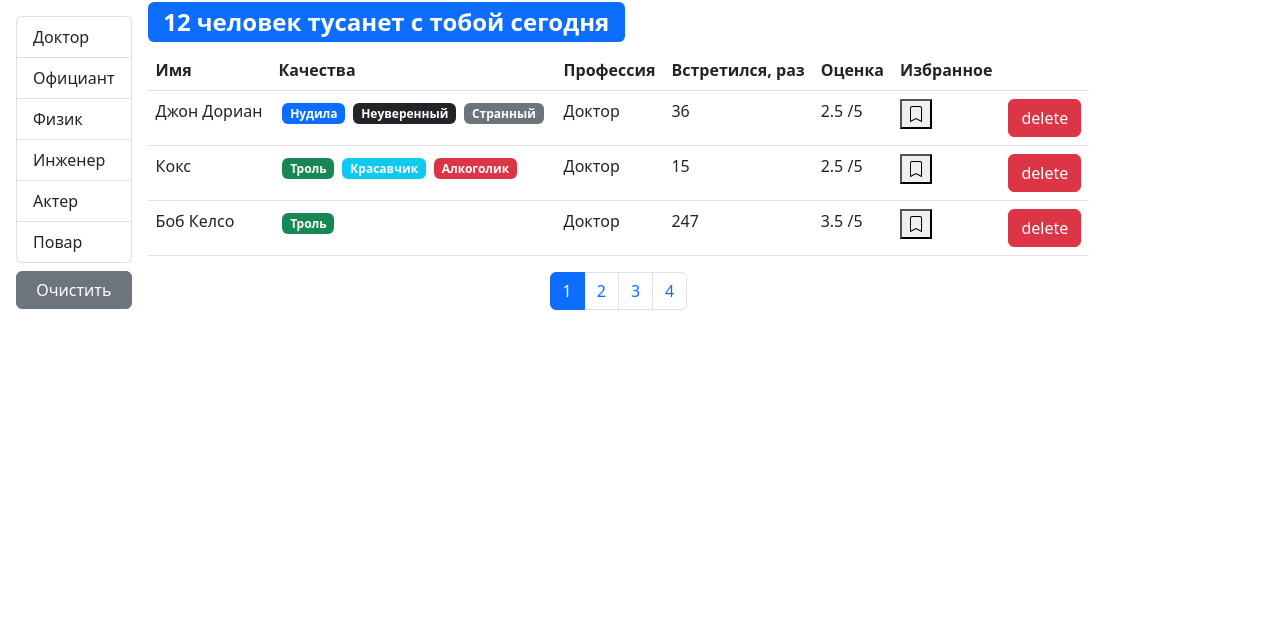
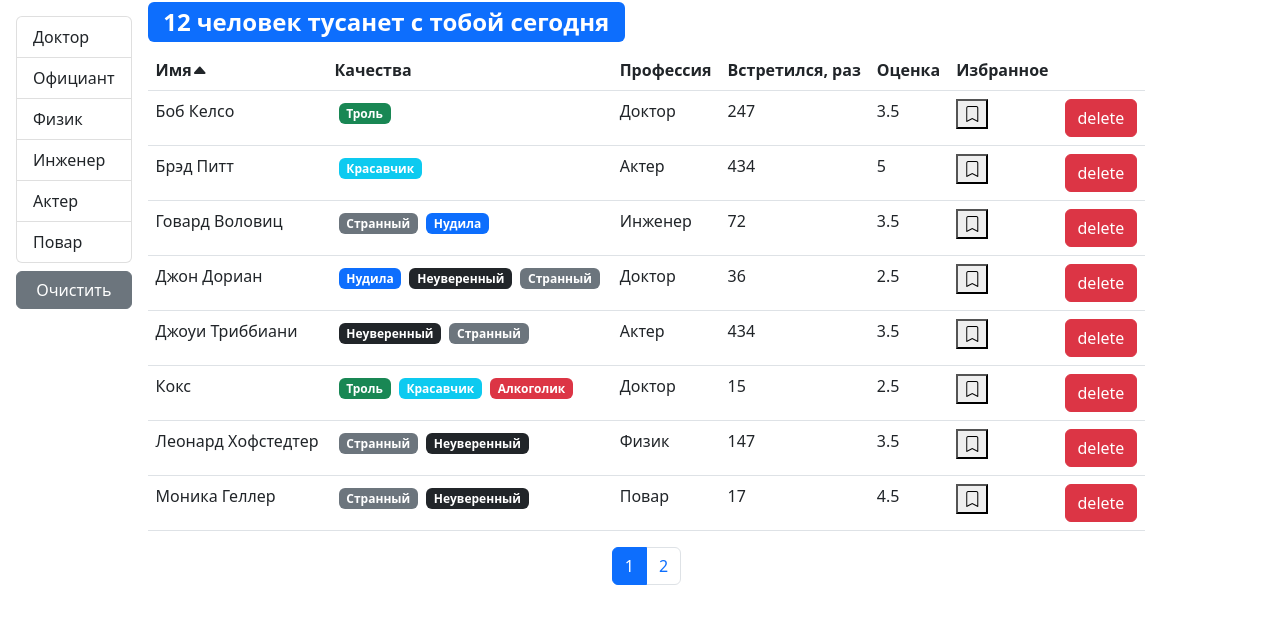
Before and after one commit to kva077/fast-company, a React (Create React App) app: page / in a window 1280 px wide. Shown: the top 624 px of the page. Built offline with nearby package versions, Linux system fonts and the light colour scheme.

Commit message:
number 6

```diff
--- a/src/app/App.js
+++ b/src/app/App.js
@@ -1,35 +1,8 @@
-import React, { useState, useEffect } from "react";
+import React from "react";
 import Users from "./components/users";
-import api from "./api";
 
 function App() {
-    const [users, setUsers] = useState([]);
-    const handleDelete = (userId) => {
-        setUsers(users.filter((user) => user._id !== userId));
-    };
-    const handleToggleBookMark = (id) => {
-        setUsers(
-            users.map((user) => {
-                if (user._id === id) {
-                    return { ...user, bookmark: !user.bookmark };
-                }
-                return user;
-            })
-        );
-        console.log(id);
-    };
-    useEffect(() => {
-        api.users.fetchAll().then((data) => setUsers(data));
-    }, []);
-    return (
-        <div>
-            <Users
-                onDelete={handleDelete}
-                onToggleBookMark={handleToggleBookMark}
-                users={users}
-            />
-        </div>
-    );
+    return <Users />;
 }
 
 export default App;
--- /dev/null
+++ b/src/app/components/qualitiesList.jsx
@@ -0,0 +1,18 @@
+import React from "react";
+import PropTypes from "prop-types";
+import Quality from "./quality";
+
+const QualitiesList = ({ qualities }) => {
+    return (
+        <>
+            {qualities.map((qual) => (
+                <Quality key={qual._id} {...qual} />
+            ))}
+        </>
+    );
+};
+
+QualitiesList.propTypes = {
+    qualities: PropTypes.array.isRequired
+};
+export default QualitiesList;
--- /dev/null
+++ b/src/app/components/table.jsx
@@ -0,0 +1,25 @@
+import React from "react";
+import PropTypes from "prop-types";
+import TableBody from "./tableBody";
+import TableHeader from "./tableHeader";
+
+const Table = ({ onSort, selectedSort, columns, data, children }) => {
+    return (
+        <table className="table">
+            {children || (
+                <>
+                    <TableHeader {...{ onSort, selectedSort, columns }} />
+                    <TableBody {...{ columns, data }} />
+                </>
+            )}
+        </table>
+    );
+};
+Table.propTypes = {
+    onSort: PropTypes.func,
+    selectedSort: PropTypes.object,
+    columns: PropTypes.object,
+    data: PropTypes.array,
+    children: PropTypes.array
+};
+export default Table;
--- /dev/null
+++ b/src/app/components/tableBody.jsx
@@ -0,0 +1,35 @@
+import React from "react";
+import PropTypes from "prop-types";
+import _ from "lodash";
+
+const TableBody = ({ data, columns }) => {
+    const renderContent = (item, column) => {
+        if (columns[column].component) {
+            const component = columns[column].component;
+            if (typeof component === "function") {
+                return component(item);
+            }
+            return component;
+        }
+        return _.get(item, columns[column].path);
+    };
+    return (
+        <tbody>
+            {" "}
+            {data.map((item) => (
+                <tr key={item._id}>
+                    {Object.keys(columns).map((column) => (
+                        <td key={column}>{renderContent(item, column)}</td>
+                    ))}{" "}
+                </tr>
+            ))}{" "}
+        </tbody>
+    );
+};
+
+TableBody.propTypes = {
+    data: PropTypes.array.isRequired,
+    columns: PropTypes.object.isRequired
+};
+
+export default TableBody;
--- /dev/null
+++ b/src/app/components/tableHeader.jsx
@@ -0,0 +1,51 @@
+import React from "react";
+import PropTypes from "prop-types";
+const TableHeader = ({ onSort, selectedSort, columns }) => {
+    const handleSort = (item) => {
+        if (selectedSort.path === item) {
+            onSort({
+                ...selectedSort,
+                order: selectedSort.order === "asc" ? "desc" : "asc"
+            });
+            console.log(selectedSort.path);
+        } else {
+            onSort({ path: item, order: "asc" });
+            console.log(selectedSort.path);
+        }
+    };
+
+    return (
+        <thead>
+            <tr>
+                {Object.keys(columns).map((column) => (
+                    <th
+                        key={column}
+                        onClick={
+                            columns[column].path
+                                ? () => handleSort(columns[column].path)
+                                : undefined
+                        }
+                        {...{ role: columns[column].path && "button" }}
+                        scope="col"
+                    >
+                        {columns[column].name}
+                        {selectedSort.path === columns[column].path ? (
+                            selectedSort.order === "asc" ? (
+                                <i className="bi bi-caret-up-fill"></i>
+                            ) : (
+                                <i className="bi bi-caret-down-fill"></i>
+                            )
+                        ) : null}
+                    </th>
+                ))}
+            </tr>
+        </thead>
+    );
+};
+TableHeader.propTypes = {
+    onSort: PropTypes.func.isRequired,
+    selectedSort: PropTypes.object.isRequired,
+    columns: PropTypes.object.isRequired
+};
+
+export default TableHeader;
--- a/src/app/components/user.jsx
+++ /dev/null
@@ -1,56 +0,0 @@
-import React from "react";
-import PropTypes from "prop-types";
-import Quality from "./quality";
-import BookMark from "./bookmark";
-const User = ({
-    _id,
-    name,
-    qualities,
-    profession,
-    completedMeetings,
-    rate,
-    onDelete,
-    bookmark,
-    onToggleBookMark
-}) => {
-    return (
-        <tr key={_id}>
-            <td>{name}</td>
-            <td>
-                {qualities.map((qual) => (
-                    <Quality key={qual._id} {...qual} />
-                ))}
-            </td>
-            <td>{profession.name}</td>
-            <td>{completedMeetings}</td>
-            <td>{rate} /5</td>
-            <td>
-                <BookMark
-                    status={bookmark}
-                    onClick={() => onToggleBookMark(_id)}
-                />
-            </td>
-            <td>
-                <button
-                    onClick={() => onDelete(_id)}
-                    className="btn btn-danger"
-                >
-                    delete
-                </button>
-            </td>
-        </tr>
-    );
-};
-User.propTypes = {
-    _id: PropTypes.string.isRequired,
-    name: PropTypes.string.isRequired,
-    qualities: PropTypes.array,
-    profession: PropTypes.object.isRequired,
-    completedMeetings: PropTypes.number.isRequired,
-    rate: PropTypes.number.isRequired,
-    onDelete: PropTypes.func.isRequired,
-    bookmark: PropTypes.bool,
-    onToggleBookMark: PropTypes.func.isRequired
-};
-
-export default User;
--- a/src/app/components/users.jsx
+++ b/src/app/components/users.jsx
@@ -3,15 +3,35 @@
 import PropTypes from "prop-types";
 import { paginate } from "../utils/paginate";
 import Pagination from "./pagination";
-import User from "./user";
 import api from "../api";
 import GroupList from "./grouplist";
 import SearchStatus from "./searchStatus";
-const Users = ({ users: allUsers, ...rest }) => {
+import UserTable from "./usersTable";
+const Users = () => {
     const [currentPage, setCurrentPage] = useState(1);
     const [professions, setProfession] = useState();
     const [selectedProf, setSelectedProf] = useState();
-    const pageSize = 3;
+    const [sortBy, setSortBy] = useState({ path: "name", order: "asc" });
+    const pageSize = 8;
+
+    const [users, setUsers] = useState();
+    useEffect(() => {
+        api.users.fetchAll().then((data) => setUsers(data));
+    }, []);
+    const handleDelete = (userId) => {
+        setUsers(users.filter((user) => user._id !== userId));
+    };
+    const handleToggleBookMark = (id) => {
+        setUsers(
+            users.map((user) => {
+                if (user._id === id) {
+                    return { ...user, bookmark: !user.bookmark };
+                }
+                return user;
+            })
+        );
+    };
+
     useEffect(() => {
         api.professions.fetchAll().then((data) => setProfession(data));
     }, []);
@@ -26,11 +46,21 @@
     const handlePageChange = (pageIndex) => {
         setCurrentPage(pageIndex);
     };
+
+    const handleSort = (item) => {
+        setSortBy(item);
+    };
+    if (users) {
         const filteredUsers = selectedProf
-        ? allUsers.filter((user) => _.isEqual(user.profession, selectedProf))
-        : allUsers;
+            ? users.filter((user) => _.isEqual(user.profession, selectedProf))
+            : users;
         const count = filteredUsers.length;
-    const usersCrop = paginate(filteredUsers, currentPage, pageSize);
+        const sortedUsers = _.orderBy(
+            filteredUsers,
+            [sortBy.path],
+            [sortBy.order]
+        );
+        const usersCrop = paginate(sortedUsers, currentPage, pageSize);
         const clearFilter = () => {
             setSelectedProf();
         };
@@ -49,7 +79,6 @@
                             className="btn btn-secondary mt-2"
                             onClick={clearFilter}
                         >
-                        {" "}
                             Очистить
                         </button>
                     </div>
@@ -58,24 +87,13 @@
                 <div className="d-flex flex-column">
                     <SearchStatus length={count} />
                     {count > 0 && (
-                    <table className="table">
-                        <thead>
-                            <tr>
-                                <th scope="col">Имя</th>
-                                <th scope="col">Качества</th>
-                                <th scope="col">Профессия</th>
-                                <th scope="col">Встретился, раз</th>
-                                <th scope="col">Оценка</th>
-                                <th scope="col">Избранное</th>
-                                <th />
-                            </tr>
-                        </thead>
-                        <tbody>
-                            {usersCrop.map((user) => (
-                                <User {...rest} {...user} key={user._id} />
-                            ))}
-                        </tbody>
-                    </table>
+                        <UserTable
+                            users={usersCrop}
+                            onSort={handleSort}
+                            selectedSort={sortBy}
+                            onDelete={handleDelete}
+                            onToggleBookMark={handleToggleBookMark}
+                        />
                     )}
                     <div className="d-flex justify-content-center">
                         <Pagination
@@ -88,6 +106,8 @@
                 </div>
             </div>
         );
+    }
+    return "loading...";
 };
 Users.propTypes = {
     users: PropTypes.array
--- /dev/null
+++ b/src/app/components/usersTable.jsx
@@ -0,0 +1,65 @@
+import React from "react";
+import PropTypes from "prop-types";
+import BookMark from "./bookmark";
+import QualitiesList from "./qualitiesList";
+import Table from "./table";
+
+const UserTable = ({
+    users,
+    onSort,
+    selectedSort,
+    onToggleBookMark,
+    onDelete,
+    ...rest
+}) => {
+    const columns = {
+        name: { path: "name", name: "Имя" },
+        qualities: {
+            name: "Качества",
+            component: (user) => <QualitiesList qualities={user.qualities} />
+        },
+        professions: { path: "profession.name", name: "Профессия" },
+        completedMeetings: {
+            path: "completedMeetings",
+            name: "Встретился, раз"
+        },
+        rate: { path: "rate", name: "Оценка" },
+        bookmark: {
+            path: "bookmark",
+            name: "Избранное",
+            component: (user) => (
+                <BookMark
+                    status={user.bookmark}
+                    onClick={() => onToggleBookMark(user._id)}
+                />
+            )
+        },
+        delete: {
+            component: (user) => (
+                <button
+                    onClick={() => onDelete(user._id)}
+                    className="btn btn-danger"
+                >
+                    delete
+                </button>
+            )
+        }
+    };
+    return (
+        <Table
+            onSort={onSort}
+            selectedSort={selectedSort}
+            columns={columns}
+            data={users}
+        />
+    );
+};
+
+UserTable.propTypes = {
+    users: PropTypes.array.isRequired,
+    onSort: PropTypes.func.isRequired,
+    selectedSort: PropTypes.object.isRequired,
+    onToggleBookMark: PropTypes.func.isRequired,
+    onDelete: PropTypes.func.isRequired
+};
+export default UserTable;
```
Lines whose indentation alone changed are shown as unchanged.
